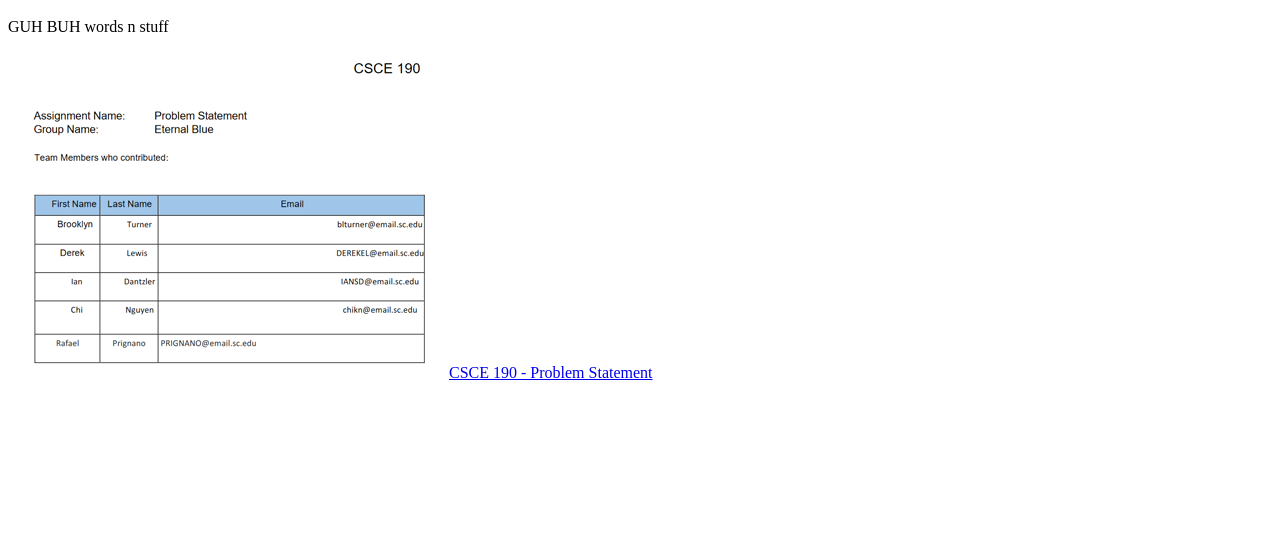
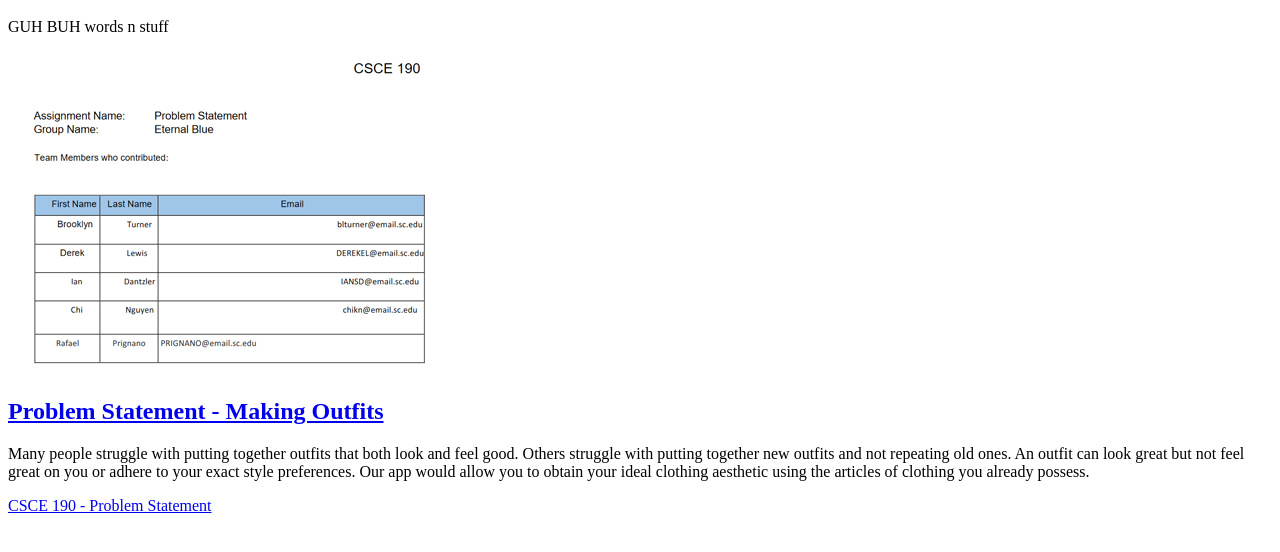
Before and after one commit to IanSaucer/IanSaucer.github.io, a plain HTML site: page index.html in a window 1280 px wide. Shown: the part 48-600 px from the top of the page. Drawn offline with Linux system fonts and the light colour scheme.

Commit message:
Add files via upload

```diff
--- a/index.html
+++ b/index.html
@@ -6,8 +6,22 @@
     <body>
         <h1>Ian Dantzler's CSCE 190 Site</h1>
         <p>GUH BUH words n stuff</p>
-        <img src="img-problemstatement.png" alt="Problem Statement Img">
-        <a href="CSCEproblemstatement.pdf">CSCE 190 - Problem Statement</a>
+
+        <section class="assignment">
+            <a href="Files/CSCEproblemstatement.pdf"><img src="Images/img-problemstatement.png" alt="Problem Statement Img">
+            <section class="details">
+                <h2>Problem Statement - Making Outfits</h2></a>
+                <p>Many people struggle with putting together outfits that both look and
+                    feel good. Others struggle with putting together new outfits and not
+                    repeating old ones. An outfit can look great but not feel great on you
+                    or adhere to your exact style preferences. Our app would allow you to
+                    obtain your ideal clothing aesthetic using the articles of clothing you
+                    already possess.</p>
+            </section>
+
+            <a href="Files/CSCEproblemstatement.pdf">CSCE 190 - Problem Statement</a>
+
+        </section>
 
 
     </body>
```
Also changed, not shown: Images/img-problemstatement.png (added), 1 other file.
